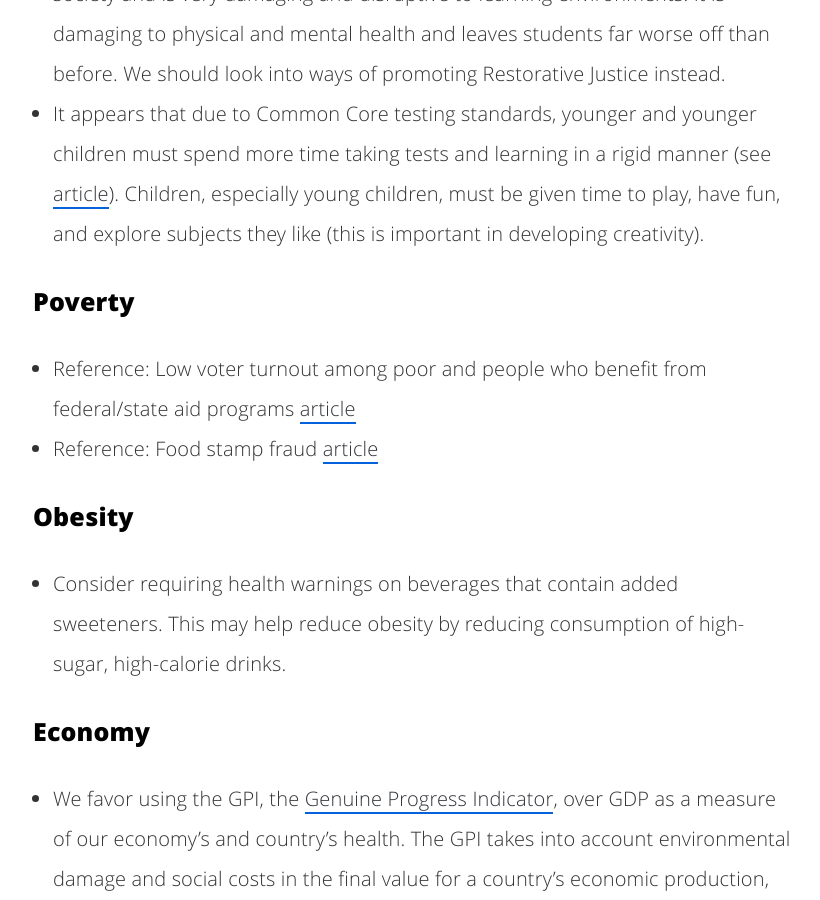
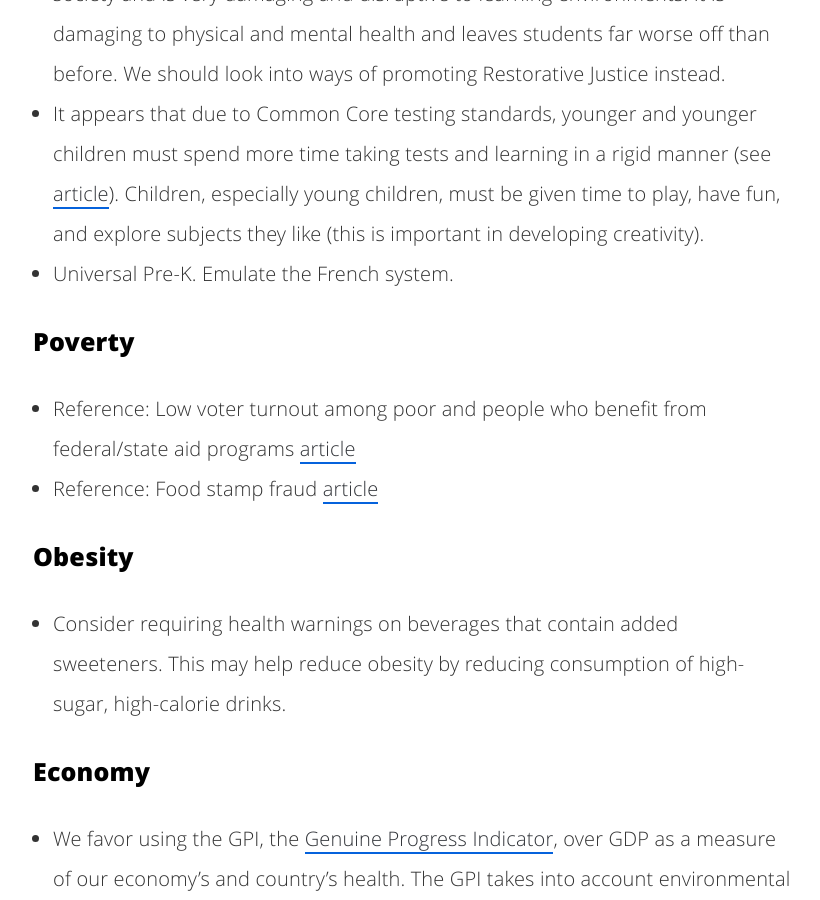
Before and after one commit to UnsolvedCypher/improving-america, a Jekyll site: the page built from ideas.md, in a window 1280 px wide and 900 px high, scrolled down 6386 px. Shown: the whole window, without its empty margins (227-1047 px from the left). Built offline with Jekyll 4.4.1, drawn with Linux system fonts in a browser that asks for light colours.

Commit message:
Universal Pre-K Initial Idea

```diff
--- a/ideas.md
+++ b/ideas.md
@@ -109,6 +109,7 @@ Stefan's Fourth Proposal
 - Police Officers ("resource officers") should not be in schools. This creates a "fast-track" to prison for many people, especially African-American children, and breeds mistrust. Officers should only be used in extreme cases
 - Ban corporal punishment in schools. Corporal punishment promotes violence in society and is very damaging and disruptive to learning environments. It is damaging to physical and mental health and leaves students far worse off than before. We should look into ways of promoting Restorative Justice instead.
 - It appears that due to Common Core testing standards, younger and younger children must spend more time taking tests and learning in a rigid manner (see [article](http://www.npr.org/sections/ed/2016/01/08/462279629/why-kindergarten-is-the-new-first-grade)). Children, especially young children, must be given time to play, have fun, and explore subjects they like (this is important in developing creativity).
+- Universal Pre-K. Emulate the French system.
 
 ### Poverty
 - Reference: Low voter turnout among poor and people who benefit from federal/state aid programs [article](http://www.nytimes.com/2015/11/22/opinion/sunday/who-turned-my-blue-state-red.html?smid=fb-nytimes&smtyp=cur&_r=0)
```
